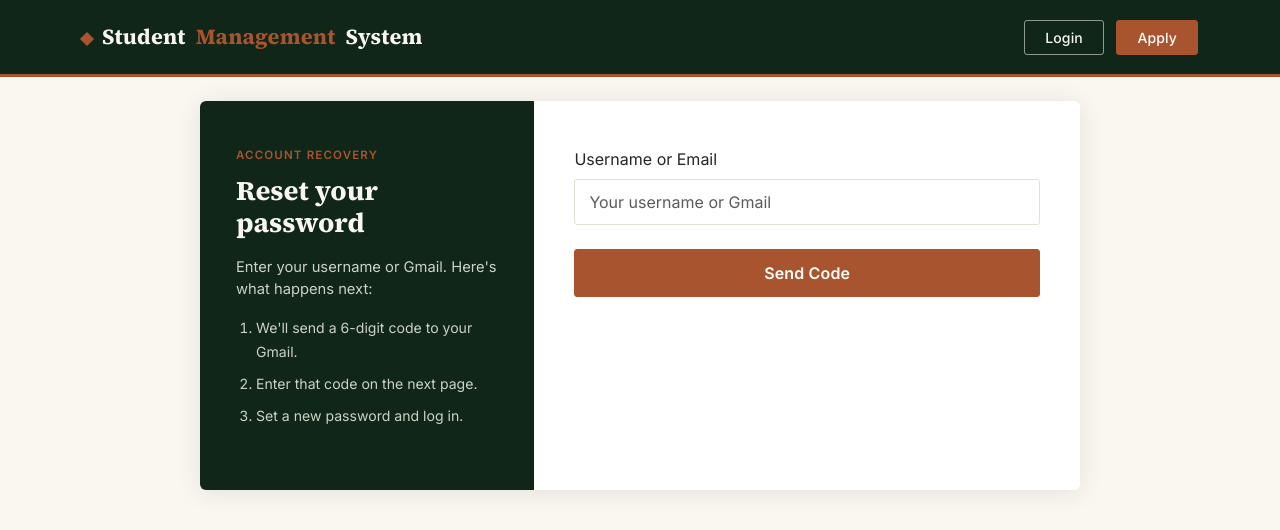
After one commit to mdsohelranaa25/Student_ManageMent_System, a Django app: page /accounts/forgot-password/ in a window 1280 px wide. The commit adds this page. Shown: the top 530 px of the page. Run offline with Django 5.2, Linux system fonts and the light colour scheme.

Commit message:
Round 3-4: admin approval flow and forgot password

```diff
--- a/accounts/forms.py
+++ b/accounts/forms.py
@@ -1,7 +1,6 @@
 from django import forms
 
-from .models import Application
-
+from .models import Application, User
 
 class ApplicationForm(forms.ModelForm):
     class Meta:
@@ -17,7 +16,6 @@ class ApplicationForm(forms.ModelForm):
     def __init__(self, *args, role=None, **kwargs):
         super().__init__(*args, **kwargs)
         if role == "teacher":
-            # Teachers don't have a batch, so remove that field entirely
             self.fields.pop("batch")
         else:
             self.fields["batch"].required = True
@@ -31,3 +29,36 @@ class ApplicationForm(forms.ModelForm):
         if not phone.startswith("01"):
             raise forms.ValidationError("Phone number must start with 01.")
         return phone
+
+    def clean_email(self):
+        email = self.cleaned_data["email"].strip().lower()
+        if User.objects.filter(email=email).exists():
+            raise forms.ValidationError("An account already exists with this email.")
+        return email
+
+class ForgotPasswordForm(forms.Form):
+    identifier = forms.CharField(
+        label="Username or Email",
+        widget=forms.TextInput(attrs={"class": "form-control", "placeholder": "Your username or Gmail"}),
+    )
+
+
+class SetNewPasswordForm(forms.Form):
+    new_password = forms.CharField(
+        label="New Password",
+        widget=forms.PasswordInput(attrs={"class": "form-control", "placeholder": "At least 8 characters"}),
+    )
+    confirm_password = forms.CharField(
+        label="Confirm Password",
+        widget=forms.PasswordInput(attrs={"class": "form-control", "placeholder": "Retype password"}),
+    )
+
+    def clean(self):
+        cleaned = super().clean()
+        p1 = cleaned.get("new_password")
+        p2 = cleaned.get("confirm_password")
+        if p1 and p2 and p1 != p2:
+            raise forms.ValidationError("Passwords do not match.")
+        if p1 and len(p1) < 8:
+            raise forms.ValidationError("Password must be at least 8 characters.")
+        return cleaned
--- a/accounts/urls.py
+++ b/accounts/urls.py
@@ -9,4 +9,10 @@ urlpatterns = [
     path("apply/teacher/", views.apply_teacher, name="apply_teacher"),
     path("login/", views.RoleBasedLoginView.as_view(), name="login"),
     path("logout/", auth_views.LogoutView.as_view(), name="logout"),
+    path("applications/", views.applications_list, name="applications_list"),
+    path("applications/<int:application_id>/approve/", views.approve_application, name="approve_application"),
+    path("applications/<int:application_id>/reject/", views.reject_application, name="reject_application"),
+    path("forgot-password/", views.forgot_password, name="forgot_password"),
+    path("verify-code/", views.verify_reset_code, name="verify_reset_code"),
+    path("set-new-password/", views.set_new_password, name="set_new_password"),
 ]
--- a/accounts/utils.py
+++ b/accounts/utils.py
@@ -56,3 +56,5 @@ def generate_teacher_username(full_name):
 def generate_password(length=10):
     alphabet = string.ascii_letters + string.digits
     return "".join(secrets.choice(alphabet) for _ in range(length))
+def generate_reset_code():
+    return f"{secrets.randbelow(1000000):06d}"
--- a/accounts/views.py
+++ b/accounts/views.py
@@ -1,12 +1,17 @@
+from datetime import timedelta
+
 from django.contrib import messages
 from django.contrib.auth import views as auth_views
 from django.contrib.auth.decorators import login_required, user_passes_test
+from django.contrib.auth.hashers import check_password, make_password
 from django.core.mail import send_mail
+from django.db.models import Q
 from django.shortcuts import get_object_or_404, redirect, render
+from django.utils import timezone
 
-from .forms import ApplicationForm
-from .models import Application, User
-from .utils import generate_password, generate_student_username, generate_teacher_username
+from .forms import ApplicationForm, ForgotPasswordForm, SetNewPasswordForm
+from .models import Application, PasswordResetCode, User
+from .utils import generate_password, generate_reset_code, generate_student_username, generate_teacher_username
 
 
 def home(request):
@@ -119,3 +124,89 @@ def reject_application(request, application_id):
     application.save()
     messages.success(request, f"Rejected the application from {application.name}.")
     return redirect("applications_list")
+
+
+def forgot_password(request):
+    if request.method == "POST":
+        form = ForgotPasswordForm(request.POST)
+        if form.is_valid():
+            identifier = form.cleaned_data["identifier"]
+            user = User.objects.filter(
+                Q(username=identifier) | Q(email__iexact=identifier)
+            ).first()
+
+            if user:
+                code = generate_reset_code()
+                PasswordResetCode.objects.filter(user=user).delete()
+                PasswordResetCode.objects.create(
+                    user=user,
+                    code_hash=make_password(code),
+                    expires_at=timezone.now() + timedelta(minutes=2),
+                )
+                send_mail(
+                    "Your password reset code",
+                    f"Your code is {code}. It expires in 2 minutes.",
+                    None,
+                    [user.email],
+                )
+                request.session["reset_user_id"] = user.id
+
+            messages.success(request, "If that account exists, a reset code has been sent to its email.")
+            return redirect("verify_reset_code")
+    else:
+        form = ForgotPasswordForm()
+
+    return render(request, "forgot_password.html", {"form": form})
+
+
+def verify_reset_code(request):
+    user_id = request.session.get("reset_user_id")
+    if not user_id:
+        messages.error(request, "Please start the password reset process again.")
+        return redirect("forgot_password")
+
+    if request.method == "POST":
+        entered_code = request.POST.get("code", "").strip()
+        record = PasswordResetCode.objects.filter(user_id=user_id).first()
+
+        if not record or record.expires_at < timezone.now() or record.attempts >= 5:
+            messages.error(request, "This code is invalid or expired. Please request a new one.")
+            return redirect("forgot_password")
+
+        record.attempts += 1
+        record.save()
+
+        if check_password(entered_code, record.code_hash):
+            request.session["reset_verified"] = True
+            return redirect("set_new_password")
+        else:
+            messages.error(request, "Incorrect code. Please try again.")
+
+    return render(request, "verify_reset_code.html")
+
+
+def set_new_password(request):
+    user_id = request.session.get("reset_user_id")
+    verified = request.session.get("reset_verified")
+
+    if not user_id or not verified:
+        messages.error(request, "Please verify your code first.")
+        return redirect("forgot_password")
+
+    if request.method == "POST":
+        form = SetNewPasswordForm(request.POST)
+        if form.is_valid():
+            user = get_object_or_404(User, id=user_id)
+            user.set_password(form.cleaned_data["new_password"])
+            user.save()
+
+            PasswordResetCode.objects.filter(user=user).delete()
+            del request.session["reset_user_id"]
+            del request.session["reset_verified"]
+
+            messages.success(request, "Password changed. You can log in now.")
+            return redirect("login")
+    else:
+        form = SetNewPasswordForm()
+
+    return render(request, "set_new_password.html", {"form": form})
--- /dev/null
+++ b/templates/forgot_password.html
@@ -0,0 +1,35 @@
+{% extends "base.html" %}
+{% block title %}Forgot Password{% endblock %}
+
+{% block content %}
+  <div class="apply-wrap my-4">
+    <div class="apply-panel">
+      <div class="eyebrow">Account Recovery</div>
+      <h2>Reset your password</h2>
+      <p>Enter your username or Gmail. Here's what happens next:</p>
+      <ol class="apply-steps">
+        <li>We'll send a 6-digit code to your Gmail.</li>
+        <li>Enter that code on the next page.</li>
+        <li>Set a new password and log in.</li>
+      </ol>
+    </div>
+
+    <div class="apply-form-side">
+      <form method="post">
+        {% csrf_token %}
+
+        {% for field in form %}
+          <div class="mb-3">
+            <label class="form-label">{{ field.label }}</label>
+            {{ field }}
+            {% if field.errors %}
+              <div class="text-danger small mt-1">{{ field.errors.0 }}</div>
+            {% endif %}
+          </div>
+        {% endfor %}
+
+        <button type="submit" class="btn btn-primary w-100 mt-2">Send Code</button>
+      </form>
+    </div>
+  </div>
+{% endblock %}
```
Also changed, not shown: static/css/style.css (+69 -0 lines), templates/applications_list.html (added, +39 -0 lines), templates/set_new_password.html (added, +31 -0 lines), templates/verify_reset_code.html (added, +30 -0 lines).
